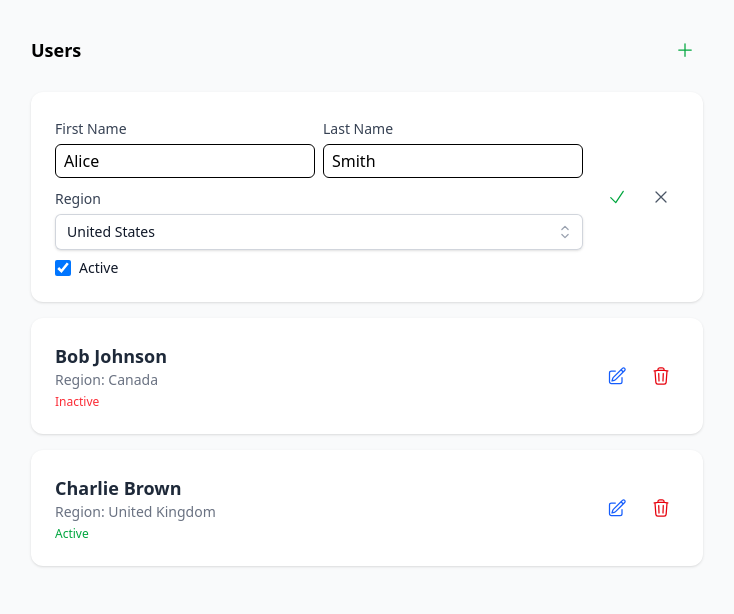
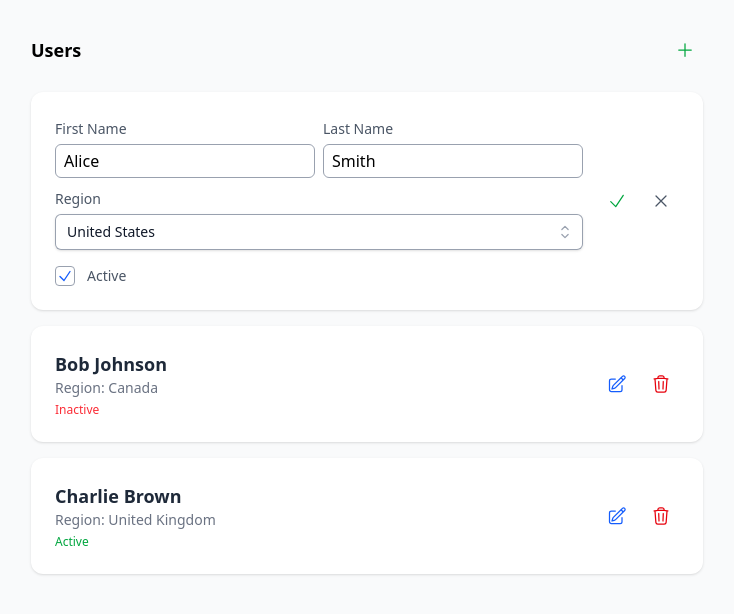
Before and after one commit to tankakatan/jf-sandbox, a React (Vite) app: page / in a window 1280 px wide. Both pictures are taken after a click on the button 890 px from the left and 150 px from the top of the page. Shown: the top 614 px of the page, without its empty margins (273-1007 px from the left). Built offline with nearby package versions, Linux system fonts and the light colour scheme.

Commit message:
checkbox

```diff
--- a/src/entities/user/ui/Edit.tsx
+++ b/src/entities/user/ui/Edit.tsx
@@ -1,5 +1,6 @@
 import { ark } from "@ark-ui/react/factory";
 import { Field } from "@ark-ui/react/field";
+import { Checkbox } from "@ark-ui/react/checkbox";
 import { CheckIcon, XMarkIcon } from "@heroicons/react/24/outline";
 import cx from "classnames";
 import { type Control, Controller, type useForm } from "react-hook-form";
@@ -52,7 +53,7 @@ export function FormView({
         <ark.div className={cx("flex", "gap-2")}>
           <Field.Root className={cx("w-full")} invalid={!!errors.firstName}>
             <Field.Label
-              className={cx("text-sm", "font-medium", "text-gray-700")}
+              className={cx("text-sm", "font-medium", "text-gray-600")}
             >
               First Name
             </Field.Label>
@@ -69,6 +70,7 @@ export function FormView({
                 "px-2",
                 "py-1",
                 "border",
+                "border-gray-400",
                 "rounded-md",
                 errors.firstName && "border-red-500 focus:ring-red-500",
               )}
@@ -77,13 +79,13 @@ export function FormView({
                 errors.firstName ? "firstName-error" : undefined
               }
             />
-            <Field.ErrorText className={cx("text-red-600", "text-xs", "mt-1")}>
+            <Field.ErrorText className={cx("text-red-600", "text-xs")}>
               First name cannot be empty
             </Field.ErrorText>
           </Field.Root>
           <Field.Root className={cx("w-full")} invalid={!!errors.lastName}>
             <Field.Label
-              className={cx("text-sm", "font-medium", "text-gray-700")}
+              className={cx("text-sm", "font-medium", "text-gray-600")}
             >
               Last Name
             </Field.Label>
@@ -100,13 +102,14 @@ export function FormView({
                 "px-2",
                 "py-1",
                 "border",
+                "border-gray-400",
                 "rounded-md",
                 errors.lastName && "border-red-500 focus:ring-red-500",
               )}
               aria-invalid={!!errors.lastName}
               aria-describedby={errors.lastName ? "lastName-error" : undefined}
             />
-            <Field.ErrorText className={cx("text-red-600", "text-xs", "mt-1")}>
+            <Field.ErrorText className={cx("text-red-600", "text-xs")}>
               Last name cannot be empty
             </Field.ErrorText>
           </Field.Root>
@@ -128,30 +131,49 @@ export function FormView({
               error={!!errors.region}
               errorText="Please specify user region"
               name="region"
+              className={cx("mb-4")}
             />
           )}
         />
-        <Field.Root className={cx("flex", "items-center", "gap-2")}>
-          <Field.Input
-            {...register("isActive")}
-            type="checkbox"
-            id={`isActive-${userId || "new"}`}
-            className={cx(
-              "h-4",
-              "w-4",
-              "rounded",
-              "border-gray-300",
-              "text-indigo-600",
-              "focus:ring-indigo-600",
-            )}
-          />
-          <Field.Label
-            htmlFor={`isActive-${userId || "new"}`}
-            className={cx("text-sm", "text-gray-900")}
-          >
-            Active
-          </Field.Label>
-        </Field.Root>
+        <Controller
+          control={control}
+          name="isActive"
+          render={({ field: { value, onChange } }) => (
+            <Field.Root>
+              <Checkbox.Root
+                id={`isActive-${userId || "new"}`}
+                checked={value}
+                onCheckedChange={e => onChange(e.checked)}
+                className={cx("flex", "items-center", "gap-2", "cursor-pointer")}
+              >
+                <Checkbox.Control
+                  className={cx(
+                    "h-5",
+                    "w-5",
+                    "border",
+                    "rounded",
+                    "border-gray-400",
+                    "bg-white",
+                    "transition-colors",
+                    "flex",
+                    "items-center",
+                    "justify-center"
+                  )}
+                >
+                  <Checkbox.Indicator>
+                    <CheckIcon className={cx("w-4", "h-4", "text-blue-600","stroke-2")} />
+                  </Checkbox.Indicator>
+                </Checkbox.Control>
+                <Checkbox.Label
+                  className={cx("text-sm", "ml-1", "text-gray-600", "cursor-pointer")}
+                >
+                  Active
+                </Checkbox.Label>
+                <Checkbox.HiddenInput />
+              </Checkbox.Root>
+            </Field.Root>
+          )}
+        />
       </ark.div>
       <ark.div className="flex gap-2">
         <ark.button
@@ -159,7 +181,7 @@ export function FormView({
           aria-label="Save"
           className="p-2 rounded-full hover:bg-green-100 text-green-600 transition"
         >
-          <CheckIcon className="w-5 h-5" />
+          <CheckIcon className={cx("w-5", "h-5")}/>
         </ark.button>
         <ark.button
           type="button"
--- a/src/shared/ui/FilterableSelect/index.tsx
+++ b/src/shared/ui/FilterableSelect/index.tsx
@@ -20,6 +20,7 @@ interface FilterableSelectProps {
   errorText?: string;
   name?: string;
   disabled?: boolean;
+  className?: string;
 }
 
 export default function FilterableSelect({
@@ -32,6 +33,7 @@ export default function FilterableSelect({
   errorText,
   name,
   disabled,
+  className,
 }: FilterableSelectProps) {
   const [filter, setFilter] = useState("");
   const collection = useMemo(
@@ -51,9 +53,9 @@ export default function FilterableSelect({
   }, [collection, filter]);
 
   return (
-    <Field.Root invalid={error} className={cx("w-full")}>
+    <Field.Root invalid={error} className={cx("w-full", className)}>
       {label && (
-        <Field.Label className={cx("text-sm", "font-medium", "text-gray-700")}>
+        <Field.Label className={cx("text-sm", "font-medium", "text-gray-600")}>
           {label}
         </Field.Label>
       )}
@@ -84,7 +86,7 @@ export default function FilterableSelect({
               "shadow-sm",
               "ring-1",
               "ring-inset",
-              "ring-gray-300",
+              "ring-gray-400",
               "focus:outline-none",
               "focus:ring-2",
               error
@@ -128,7 +130,7 @@ export default function FilterableSelect({
               "text-base",
               "shadow-lg",
               "ring-1",
-              "ring-black",
+              "ring-gray-600",
               "focus:outline-none",
               "sm:text-sm",
             )}
@@ -154,21 +156,18 @@ export default function FilterableSelect({
                 className={cx(
                   "w-full",
                   "rounded-t-md",
-                  "border-0",
-                  "border-b",
                   "border-gray-300",
                   "bg-white",
                   "py-1.5",
                   "px-3",
                   "text-gray-900",
-                  "focus:ring-2",
-                  "focus:ring-blue-600",
-                  "focus:border-blue-600",
+                  "ring-1",
+                  "ring-blue-600",
                   "sm:text-sm",
                   "outline-none",
                   "placeholder-gray-400",
+                  "shadow-none"
                 )}
-                style={{ boxShadow: "none" }}
               />
               {filter && (
                 <ark.button
@@ -194,7 +193,7 @@ export default function FilterableSelect({
                 </ark.button>
               )}
             </Field.Root>
-            <Select.ItemGroup id="filterable-select">
+            <Select.ItemGroup id="filterable-select" className={cx("border-0", "ring-0")}>
               {filteredItems.length === 0 && (
                 <ark.div
                   className={cx("px-3", "py-2", "text-gray-400", "text-sm")}
```
